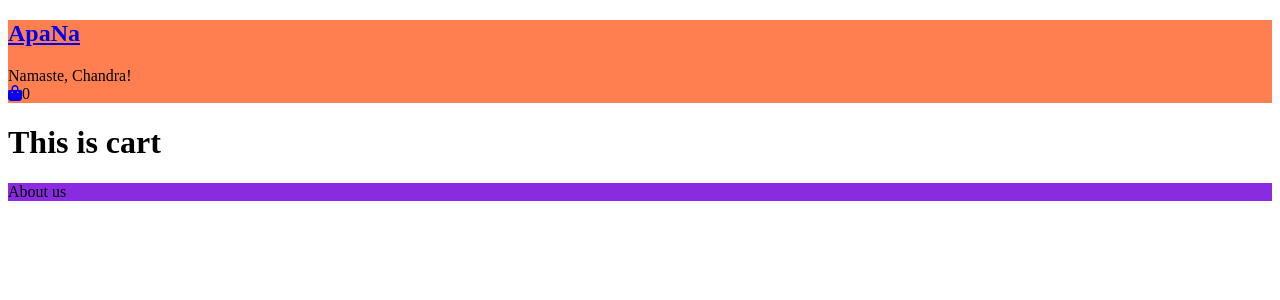
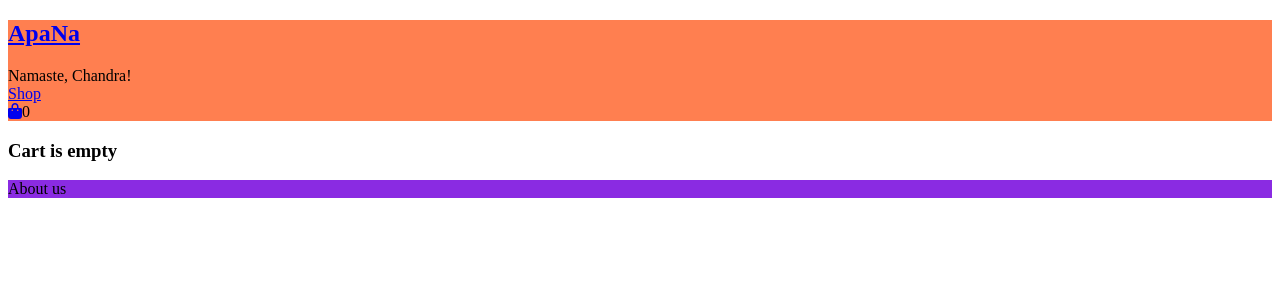
Before and after one commit to CodeSurfer3022/Shopping-cart, a React (Create React App) app: page /cart in a window 1280 px wide. Shown: the top 300 px of the page. Built offline with nearby package versions, Linux system fonts and the light colour scheme.

Commit message:
render placeholder when cart is empty

```diff
--- a/src/App.js
+++ b/src/App.js
@@ -48,7 +48,7 @@ function App() {
         updateCart={updateCart}
     />);
 
-    const cartCount = cartItemsArray.length;
+    const cartCount = cartItemsArray.reduce((acc, cur) => acc + cur.quantity, 0);
 
     return (
         <>
--- a/src/Components/additional components/Header.js
+++ b/src/Components/additional components/Header.js
@@ -8,6 +8,9 @@ function Header(props) {
             <div className="searchbar" />
             <div className="country" />
             <div className="greeting">Namaste, Chandra!</div>
+            <div>
+                <Link to="/shop">Shop</Link>
+            </div>
             <div className="shopping-bag">
                 <Link to="/cart"><i className="fas fa-shopping-bag"></i></Link>
                 <span>{props.cartCount}</span>
--- a/src/Components/main components/Cart.js
+++ b/src/Components/main components/Cart.js
@@ -1,12 +1,19 @@
 import React from "react";
 
 function Cart(props) {
-
+    const {cartItems} = props;
+    if(Array.isArray(cartItems) && !cartItems.length) {
+        return(
+            <div>
+                <h3>Cart is empty</h3>
+            </div>
+        )
+    }
     return (
         <div>
             <h1>This is cart</h1>
             <div className="cartList">
-                {props.cartItems}
+                {cartItems}
             </div>
         </div>
     )
--- a/src/Components/main components/Home.js
+++ b/src/Components/main components/Home.js
@@ -4,7 +4,6 @@ import {Link} from "react-router-dom";
 function Home() {
     return(
         <div className="home">
-            <Link to="/shop">Shop</Link>
             <p>this is home</p>
         </div>
     )
--- a/src/Components/main components/Shop.js
+++ b/src/Components/main components/Shop.js
@@ -1,11 +1,12 @@
 import React from "react";
 
 function Shop(props) {
+    const {shopItems} = props;
     return(
         <div className="shop">
             <h1>this is shop</h1>
             <div>
-                {props.shopItems}
+                {shopItems}
             </div>
         </div>
     )
```
